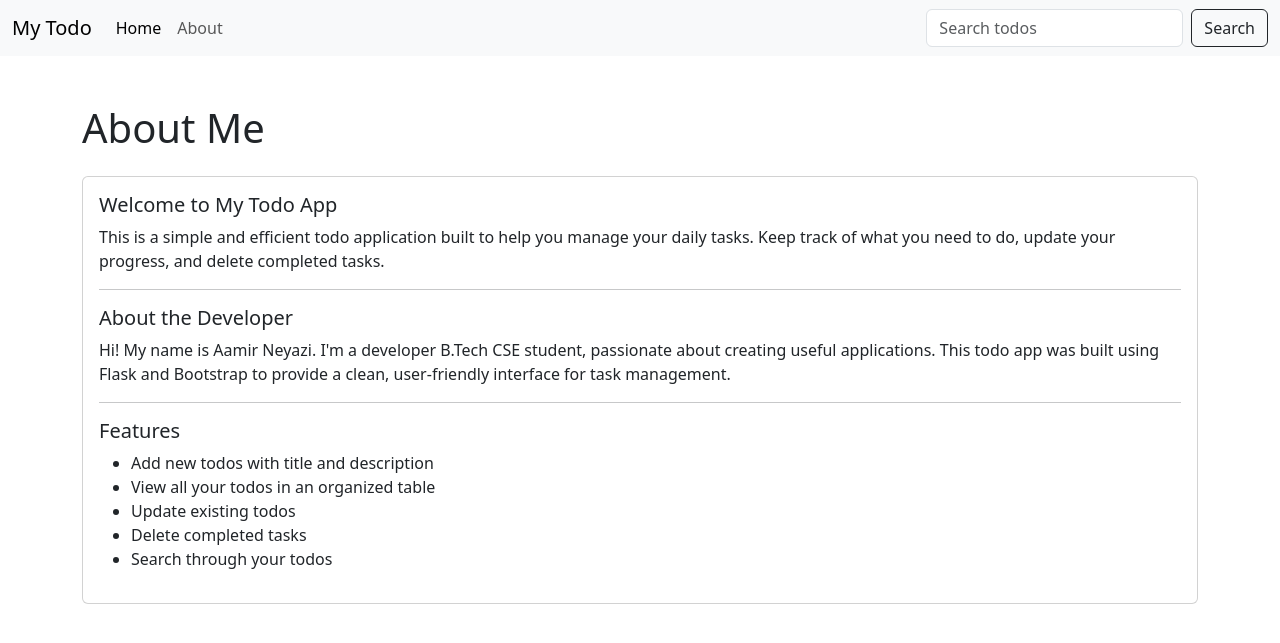
After one commit to AamirNeyazi2499/Flask-Todo-Web-App, a Flask app: page /about in a window 1280 px wide. The commit adds this page. Shown: the top 643 px of the page. Run offline with Flask 3, Linux system fonts and the light colour scheme.

Commit message:
Initial commit: Todo app with search functionality

```diff
--- a/app.py
+++ b/app.py
@@ -55,5 +55,9 @@ def delete(sno):
     db.session.commit()
     return redirect("/")
 
+@app.route('/about')
+def about():
+    return render_template('about.html')
+
 if __name__ == "__main__":
     app.run(debug=True)
--- /dev/null
+++ b/templates/about.html
@@ -0,0 +1,32 @@
+{% extends 'base.html' %}
+{% block title %}About{% endblock title %}
+{% block body %}
+    <div class="container my-5">
+        <h1>About Me</h1>
+        <div class="card my-4">
+            <div class="card-body">
+                <h5 class="card-title">Welcome to My Todo App</h5>
+                <p class="card-text">
+                    This is a simple and efficient todo application built to help you manage your daily tasks.
+                    Keep track of what you need to do, update your progress, and delete completed tasks.
+                </p>
+                <hr>
+                <h5>About the Developer</h5>
+                <p>
+                    Hi! My name is Aamir Neyazi. I'm a developer B.Tech CSE student, passionate about creating useful applications.
+                    This todo app was built using Flask and Bootstrap to provide a clean,
+                    user-friendly interface for task management.
+                </p>
+                <hr>
+                <h5>Features</h5>
+                <ul>
+                    <li>Add new todos with title and description</li>
+                    <li>View all your todos in an organized table</li>
+                    <li>Update existing todos</li>
+                    <li>Delete completed tasks</li>
+                    <li>Search through your todos</li>
+                </ul>
+            </div>
+        </div>
+    </div>
+{% endblock body %}
--- a/templates/base.html
+++ b/templates/base.html
@@ -2,7 +2,7 @@
 <html lang="en">
 
 <head>
-    <meta charset="utf-L8">
+    <meta charset="utf-8">
     <meta name="viewport" content="width=device-width, initial-scale=1">
 
     <link href="https://cdn.jsdelivr.net/npm/bootstrap@5.3.3/dist/css/bootstrap.min.css" rel="stylesheet"
@@ -18,22 +18,23 @@
         <div class="container-fluid">
             <a class="navbar-brand" href="/">My Todo</a>
             <button class="navbar-toggler" type="button" data-bs-toggle="collapse"
-                    data-bs-target="#navbarSupportedContent" aria-controls="navbarSupportedContent"
-                    aria-expanded="false" aria-label="Toggle navigation">
+                data-bs-target="#navbarSupportedContent" aria-controls="navbarSupportedContent" aria-expanded="false"
+                aria-label="Toggle navigation">
                 <span class="navbar-toggler-icon"></span>
             </button>
             <div class="collapse navbar-collapse" id="navbarSupportedContent">
                 <ul class="navbar-nav me-auto mb-2 mb-lg-0">
                     <li class="nav-item">
-                            <a class="nav-link active" aria-current="page" href="#">Home</a>
+                        <a class="nav-link active" aria-current="page" href="/">Home</a>
                     </li>
                     <li class="nav-item">
-                            <a class="nav-link" href="#">Link</a>
+                        <a class="nav-link" href="/about">About</a>
                     </li>
                 </ul>
-                    <form class="d-flex" role="search">
-                        <input class="form-control me-2" type="search" placeholder="Search" aria-label="Search" />
-                        <button class="btn btn-outline-dark" type="submit">Search</button>
+                <form class="d-flex" role="search" onsubmit="return false;">
+                    <input class="form-control me-2" type="search" placeholder="Search todos" aria-label="Search"
+                        id="searchInput" oninput="filterTodos()" />
+                    <button class="btn btn-outline-dark" type="button" onclick="filterTodos()">Search</button>
                 </form>
             </div>
         </div>
@@ -41,6 +42,27 @@
     {% block body %}
 
     {% endblock body %}
+
+    <script src="https://cdn.jsdelivr.net/npm/bootstrap@5.3.3/dist/js/bootstrap.bundle.min.js"
+        integrity="sha384-YvpcrYf0tY3lHB60NNkmXc5s9fDVZLESaAA55NDzOxhy9GkcIdslK1eN7N6jIeHz"
+        crossorigin="anonymous"></script>
+
+    <script>
+        function filterTodos() {
+            const searchQuery = document.getElementById('searchInput').value.toLowerCase().trim();
+            const todoRows = document.querySelectorAll('.todo-row');
+
+            todoRows.forEach(row => {
+                const todoText = row.textContent.toLowerCase();
+
+                if (todoText.includes(searchQuery)) {
+                    row.style.display = '';
+                } else {
+                    row.style.display = 'none';
+                }
+            });
+        }
+    </script>
 </body>
 
 </html>
--- a/templates/index.html
+++ b/templates/index.html
@@ -39,7 +39,7 @@
                 </thead>
                 <tbody>
                     {% for todo in allTodo %}
-                        <tr>
+                        <tr class="todo-row">
                         <th scope="row">{{loop.index}}</th>
                         <td>{{todo.title}}</td>
                         <td>{{todo.desc}}</td>
@@ -50,9 +50,9 @@
 
                         </td>
                     </tr>
-                    </tbody>
+                    {% endfor %}
+                </tbody>
             </table>
-                    {% endfor %}
                     {% endif %}
 
 
```
Also changed, not shown: instance/todo.db. Lines whose indentation alone changed are shown as unchanged.
